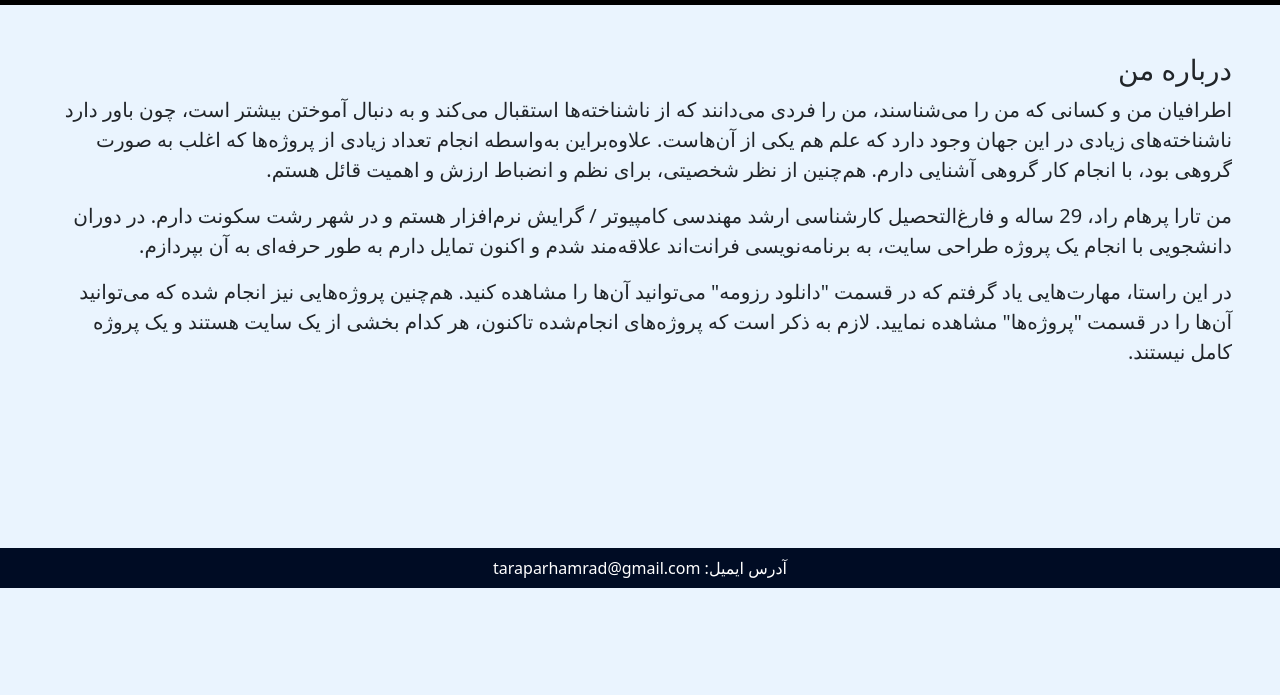
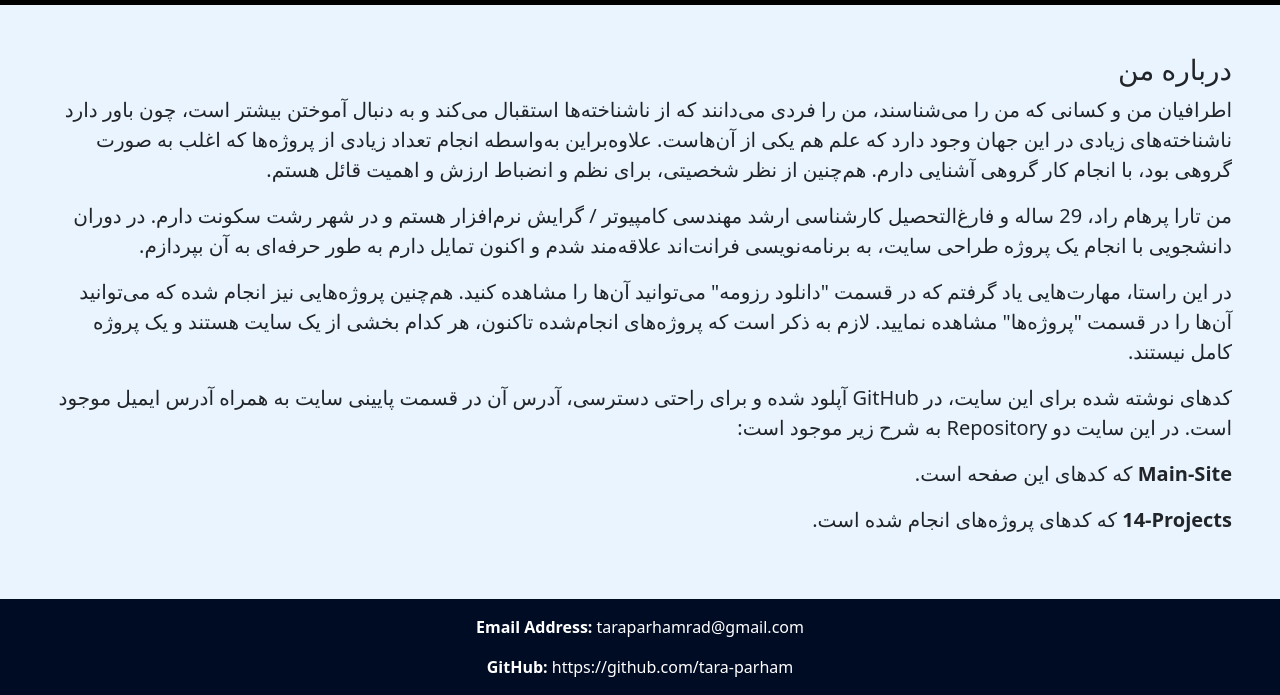
Before and after one commit to tara-parham/Main-Site, a plain HTML site: page index.html in a window 1280 px wide. Shown: the part 212-907 px from the top of the page. Before the commit the page ends 800 px from the top, so only its background shows below. Drawn offline with nearby package versions, Linux system fonts and the light colour scheme.

Commit message:
Init and Main

```diff
--- a/index.html
+++ b/index.html
@@ -13,17 +13,26 @@
     <link rel="stylesheet" href="style.css" />
     <title>Tara Parham</title>
   </head>
-  <body class="vh-100">
-    <div
-      class="container-fluid m-0 p-0 vh-100 d-flex flex-column justify-content-between"
+  <body>
+    <!-- Container -->
+    <main
+      class="container-fluid d-flex flex-column justify-content-between vh-100 m-0 p-0"
     >
+      <!-- Top Part of Flex -->
       <div>
-        <header>
-          <div class="header-top text-center">
-            <img src="Assets/Logo.jpg" alt="logo" class="p-2" />
+        <!-- Top Header -->
+        <header class="text-center" dir="rtl">
+          <div class="header-top w-100">
+            <img
+              src="Assets/Logo.jpg"
+              alt="logo"
+              class="py-2 d-inline-block logo position-relative"
+            />
           </div>
+          <!-- Bottom Header / Navbar -->
           <div
-            class="text-center header-bottom d-flex flex-sm-row flex-column justify-content-around bg-black p-2"
+            dir="rtl"
+            class="header-bottom d-flex flex-sm-row flex-column justify-content-around bg-black p-2"
           >
             <a href="index.html">
               <button
@@ -33,7 +42,7 @@
                 صفحه اصلی
               </button>
             </a>
-            <a href="Projects/index.html">
+            <a href="../14 Projects/index.html">
               <button
                 type="button"
                 class="btn text-white border fw-bold px-4 my-2"
@@ -51,6 +60,7 @@
             </a>
           </div>
         </header>
+        <!-- About Me Section -->
         <div class="main p-5 fs-5">
           <h3>درباره من</h3>
           <p>
@@ -76,16 +86,29 @@
             که پروژه‌های انجام‌شده تاکنون، هر کدام بخشی از یک سایت هستند و یک
             پروژه کامل نیستند.
           </p>
-
-          <br />
-          <p></p>
+          <p>
+            کدهای نوشته شده برای این سایت، در GitHub آپلود شده و برای راحتی
+            دسترسی، آدرس آن در قسمت پایینی سایت به همراه آدرس ایمیل موجود است.
+            در این سایت دو Repository به شرح زیر موجود است:
+          </p>
+          <p><strong>Main-Site</strong> که کدهای این صفحه است.</p>
+          <p>
+            <strong dir="ltr">14-Projects</strong> که کدهای پروژه‌های انجام شده
+            است.
+          </p>
         </div>
+        <!-- Bottom Part of Flex -->
       </div>
-      <footer class="w-100 p-2">
-        <p class="text-white text-center m-0">
-          آدرس ایمیل: taraparhamrad@gmail.com
-        </p>
+      <!-- Footer -->
+      <footer class="text-center text-white fs-6 py-3">
+        <p><strong>Email Address:</strong> taraparhamrad@gmail.com</p>
+        <strong>GitHub: </strong
+        ><a
+          href="https://github.com/tara-parham"
+          class="text-decoration-none text-white"
+          >https://github.com/tara-parham</a
+        >
       </footer>
-    </div>
+    </main>
   </body>
 </html>
```
Also changed, not shown: 1 other file.
